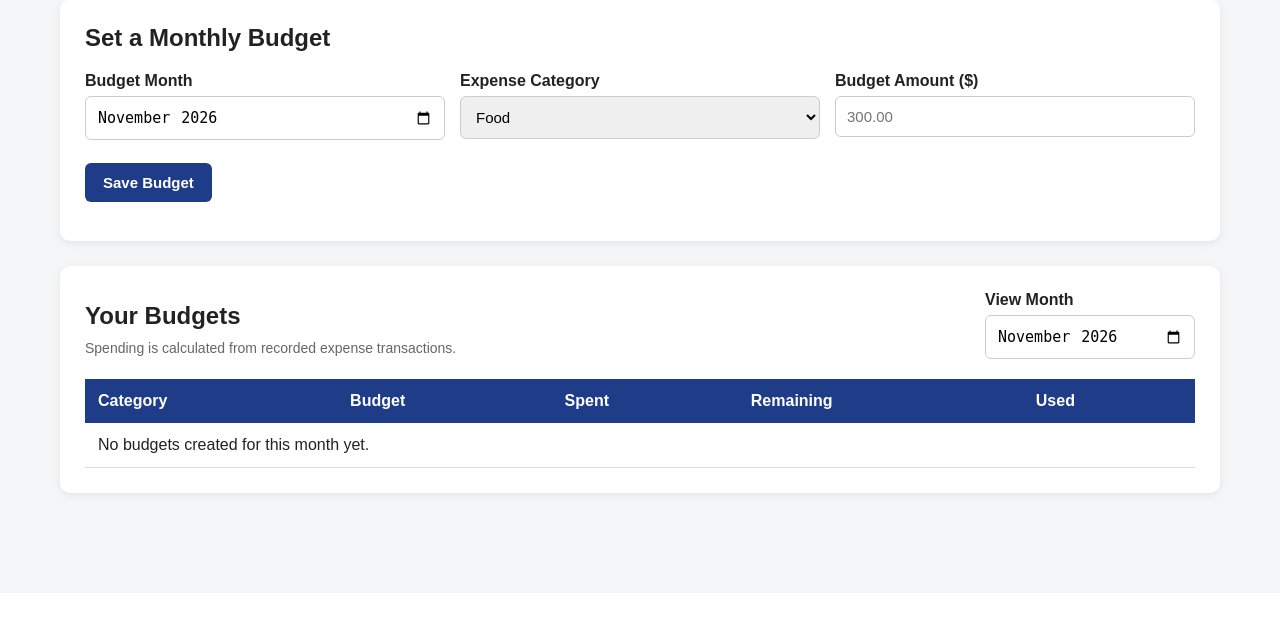
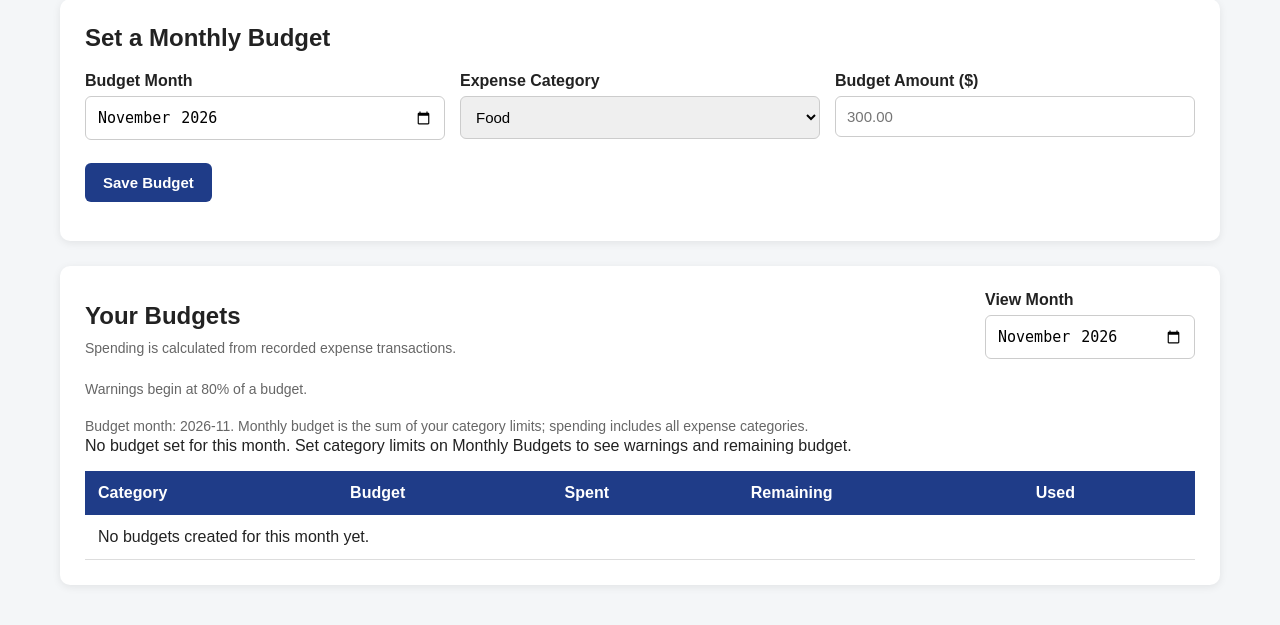
Before and after one commit to swalahc/Budget-App, a Flask app: page /budgets in a window 1280 px wide. Shown: the part 207-832 px from the top of the page. Before the commit the page ends 708 px from the top, so only its background shows below. Run offline with Flask 3, Linux system fonts and the light colour scheme; a user stored in the database is signed in; data comes from the database, SQL or seed files in the repository; data that the repository does not hold is empty.

Commit message:
Implement PB12 spending charts and PB13 budget alerts - Ahmad Kanaan

```diff
--- a/static/budgets.js
+++ b/static/budgets.js
@@ -20,6 +20,13 @@ document.addEventListener("DOMContentLoaded", () => {
     budgetMonth.value = thisMonth;
     viewMonth.value = thisMonth;
 
+    let budgetLoadVersion = 0;
+    const budgetStatus = document.getElementById("budget-status");
+    window.addEventListener("focus", loadBudgets);
+    window.addEventListener("pageshow", event => {
+        if (event.persisted) loadBudgets();
+    });
+
     // Load budgets when the page opens.
     loadBudgets();
 
@@ -38,9 +45,12 @@ document.addEventListener("DOMContentLoaded", () => {
     budgetForm.addEventListener("submit", saveBudget);
 
     async function loadBudgets() {
+        const version = ++budgetLoadVersion;
+        budgetStatus.textContent = "Loading budget status...";
         const month = viewMonth.value;
 
         if (!month) {
+            budgetStatus.textContent = "Please select a month.";
             showTableMessage("Please select a month.");
             return;
         }
@@ -58,8 +68,23 @@ document.addEventListener("DOMContentLoaded", () => {
                 throw new Error(result.error || "Could not load budgets.");
             }
 
+            if (version !== budgetLoadVersion) return;
             renderBudgets(result);
+            // Include expenses without a category limit in the overall total.
+            try {
+                const transactionResponse = await fetch("/api/transactions");
+                if (!transactionResponse.ok) throw new Error("Could not load spending.");
+                const transactions = await transactionResponse.json();
+                if (version !== budgetLoadVersion) return;
+                SpendingInsights.renderBudget(budgetStatus,
+                    SpendingInsights.calculate(transactions, result, month));
+            } catch (error) {
+                if (version !== budgetLoadVersion) return;
+                budgetStatus.textContent = "Could not load budget status. Select the month again to retry.";
+            }
         } catch (error) {
+            if (version !== budgetLoadVersion) return;
+            budgetStatus.textContent = "Budget status unavailable.";
             showTableMessage(error.message || "Could not load budgets.");
         }
     }
--- /dev/null
+++ b/static/spending-insights.js
@@ -0,0 +1,104 @@
+// Sprint 3 PB12/PB13 — Ahmad Kanaan / Member 3.
+// Existing category budgets sum to the overall monthly budget. No new budget store.
+const SpendingInsights = (() => {
+    const NEAR_BUDGET_PERCENT = 80;
+    const cents = value => Math.round(Number(value) * 100);
+    const money = value => new Intl.NumberFormat("en-CA", {
+        style: "currency", currency: "CAD"
+    }).format(value);
+
+    function status(spent, limit) {
+        if (spent > limit) return "over";
+        if (spent === limit) return "at-limit";
+        if (spent * 100 >= limit * NEAR_BUDGET_PERCENT) return "near";
+        return "safe";
+    }
+
+    function calculate(transactions, budgets, month) {
+        const totals = new Map();
+        for (const transaction of transactions) {
+            if (transaction.type !== "expense" || !transaction.date.startsWith(month + "-")) continue;
+            totals.set(transaction.category,
+                (totals.get(transaction.category) || 0) + cents(transaction.amount));
+        }
+        const categories = [...totals].map(([category, spent]) => ({category, spent}))
+            .sort((a, b) => b.spent - a.spent || a.category.localeCompare(b.category));
+        const spent = categories.reduce((sum, item) => sum + item.spent, 0);
+        const limits = budgets.filter(budget => budget.month === month).map(budget => {
+            const limit = cents(budget.amount);
+            const used = totals.get(budget.category) || 0;
+            return {category: budget.category, limit, spent: used,
+                remaining: limit - used, status: status(used, limit)};
+        });
+        const limit = limits.reduce((sum, item) => sum + item.limit, 0);
+        return {month, categories, spent, limits, limit,
+            remaining: limit ? limit - spent : null,
+            status: limit ? status(spent, limit) : "unset"};
+    }
+
+    function statusText(item) {
+        const used = money(item.spent / 100);
+        const limit = money(item.limit / 100);
+        const percentage = (item.spent / item.limit * 100).toFixed(1);
+        const detail = `${used} of ${limit} used (${percentage}%).`;
+        if (item.status === "over") return `Over budget by ${money(-item.remaining / 100)}. ${detail}`;
+        if (item.status === "at-limit") return `Budget limit reached. ${detail}`;
+        if (item.status === "near") return `Approaching budget limit. ${detail}`;
+        return `Within budget. ${detail}`;
+    }
+
+    function renderBudget(container, summary) {
+        container.replaceChildren();
+        const month = document.createElement("p");
+        month.className = "muted-text";
+        month.textContent = `Budget month: ${summary.month}. Monthly budget is the sum of your category limits; spending includes all expense categories.`;
+        container.append(month);
+        if (summary.status === "unset") {
+            const empty = document.createElement("p");
+            empty.textContent = "No budget set for this month. Set category limits on Monthly Budgets to see warnings and remaining budget.";
+            container.append(empty);
+            return;
+        }
+        const remaining = document.createElement("p");
+        remaining.className = "remaining-budget";
+        remaining.textContent = `Remaining Budget: ${money(summary.remaining / 100)}`;
+        container.append(remaining);
+        for (const item of [{...summary, category: "Overall monthly budget"}, ...summary.limits]) {
+            const message = document.createElement("p");
+            message.className = `budget-notice budget-notice-${item.status}`;
+            message.textContent = `${item.category}: ${statusText(item)}`;
+            container.append(message);
+        }
+    }
+
+    function renderChart(container, summary) {
+        container.replaceChildren();
+        if (!summary.categories.length) {
+            container.textContent = "No expense transactions for this month yet.";
+            return;
+        }
+        const list = document.createElement("ul");
+        list.className = "spending-bars";
+        for (const item of summary.categories) {
+            const row = document.createElement("li");
+            const label = document.createElement("div");
+            const percentage = item.spent / summary.spent * 100;
+            label.textContent = `${item.category}: ${money(item.spent / 100)} (${percentage.toFixed(1)}%)`;
+            const track = document.createElement("div");
+            track.className = "spending-track";
+            track.setAttribute("aria-hidden", "true");
+            const bar = document.createElement("div");
+            bar.className = "spending-bar";
+            bar.style.width = `${percentage}%`;
+            track.append(bar);
+            row.append(label, track);
+            list.append(row);
+        }
+        container.append(list);
+    }
+
+    return {NEAR_BUDGET_PERCENT, calculate, statusText, renderBudget, renderChart};
+})();
+
+// Dependency-free regression tests can import the same calculations used by the UI.
+if (typeof module !== "undefined") module.exports = SpendingInsights;
--- a/static/style.css
+++ b/static/style.css
@@ -568,3 +568,15 @@ tr:hover {
         width: 100%;
     }
 }
+
+/* Sprint 3 PB12/PB13 — Ahmad Kanaan. Native CSS bars; no chart dependency. */
+.spending-bars { list-style: none; padding: 0; margin: 18px 0 0; }
+.spending-bars li { margin: 14px 0; line-height: 1.5; }
+.spending-track { height: 16px; background: #e6ebf5; border-radius: 5px; margin-top: 5px; overflow: hidden; }
+.spending-bar { height: 100%; background: #1f3c88; border-radius: 5px; }
+.remaining-budget { font-size: 1.2rem; font-weight: bold; margin: 16px 0; }
+.budget-notice { padding: 12px; margin: 10px 0; border-left: 4px solid; line-height: 1.5; border-radius: 4px; }
+.budget-notice-safe { color: #14633e; background: #edf8f1; }
+.budget-notice-near { color: #805600; background: #fff7df; }
+.budget-notice-at-limit, .budget-notice-over { color: #a12430; background: #fff0f1; }
+#budget-status { margin: 16px 0; }
--- a/templates/budgets.html
+++ b/templates/budgets.html
@@ -95,6 +95,9 @@
                 </div>
             </div>
 
+            <!-- PB13 reuses the existing category limits and selected month. -->
+            <p class="muted-text">Warnings begin at 80% of a budget.</p>
+            <div id="budget-status" role="status" aria-live="polite">Loading budget status...</div>
             <div class="table-container">
                 <table>
                     <thead>
@@ -117,6 +120,7 @@
         </section>
     </main>
 
+    <script src="{{ url_for('static', filename='spending-insights.js') }}"></script>
     <script src="{{ url_for('static', filename='budgets.js') }}"></script>
 </body>
 </html>
```
Also changed, not shown: docs/SPRINT3_AHMAD.md (added, +88 -0 lines), static/script.js (+38 -4 lines), templates/dashboard.html (+13 -0 lines), tests/spending-insights.test.cjs (added, +51 -0 lines), tests/test_budget_integration.py (added, +60 -0 lines).
